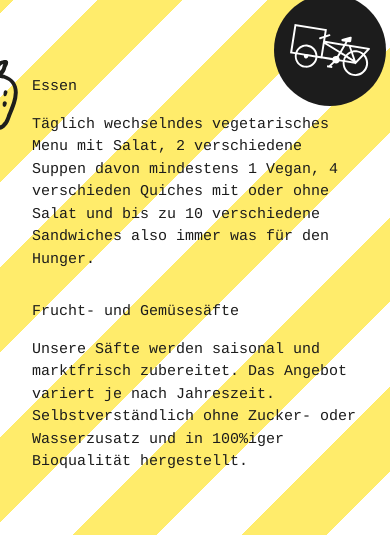
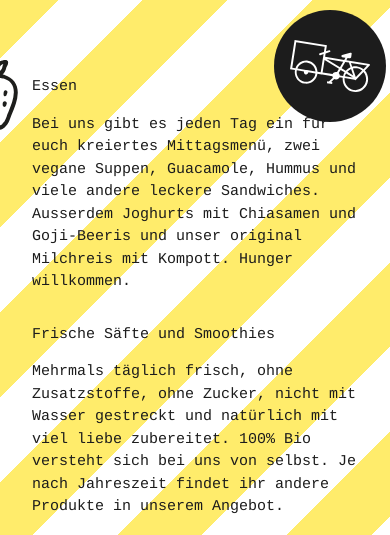
Before and after one commit to schmidsi/saftlade.ch, a website: page app/index.html in a window 390 px wide. Shown: the part 262-797 px from the top of the page. Drawn offline with nearby package versions, Linux system fonts and the light colour scheme; files that its build step writes are made by us from their sources.

Commit message:
update texts

```diff
--- a/app/index.html
+++ b/app/index.html
@@ -53,13 +53,13 @@
         <div class="container push-top-4">
           <div class="third">
             <h3 class="text">Essen</h3>
-            <p>Täglich wechselndes vegetarisches Menu mit Salat, 2 verschiedene Suppen davon mindestens 1 Vegan, 4 verschieden Quiches mit oder ohne Salat und bis zu 10 verschiedene Sandwiches also immer was für den Hunger.
+            <p>Bei uns gibt es jeden Tag ein für euch kreiertes Mittagsmenü, zwei vegane Suppen,
+Guacamole, Hummus und viele andere leckere Sandwiches. Ausserdem Joghurts mit Chiasamen und Goji-Beeris und unser original Milchreis mit Kompott. Hunger willkommen.
             </p>
           </div>
           <div class="third">
-            <h3 class="text">Frucht- und Gemüsesäfte</h3>
-            <p>Unsere Säfte werden saisonal und marktfrisch zubereitet. Das Angebot variert je nach Jahreszeit.
-              <br>Selbstverständlich ohne Zucker- oder Wasserzusatz und in 100%iger Bioqualität hergestellt.
+            <h3 class="text">Frische Säfte und Smoothies</h3>
+            <p>Mehrmals täglich frisch, ohne Zusatzstoffe, ohne Zucker, nicht mit Wasser gestreckt und natürlich mit viel liebe zubereitet. 100% Bio versteht sich bei uns von selbst. Je nach Jahreszeit findet ihr andere Produkte in unserem Angebot.
             </p>
           </div>
         </div>
--- a/app/styles/main.css
+++ b/app/styles/main.css
@@ -331,7 +331,7 @@ p, .text {
 
 @media screen and (max-width: 400px) {
  #juicebike-button {
-    top: 16rem;
+    top: 17rem;
     right: 1%;
   }
 }
```
